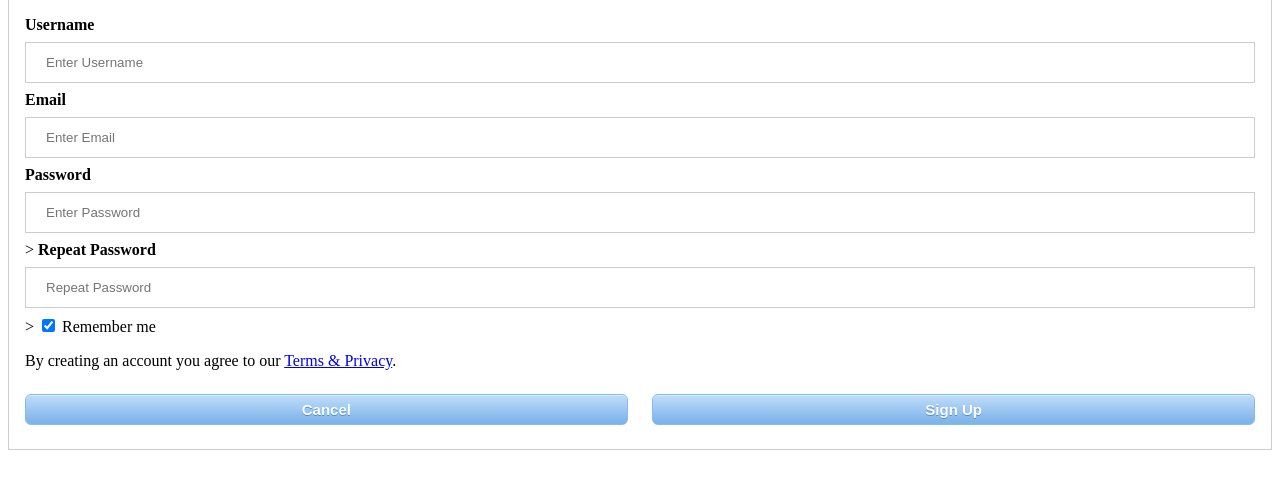
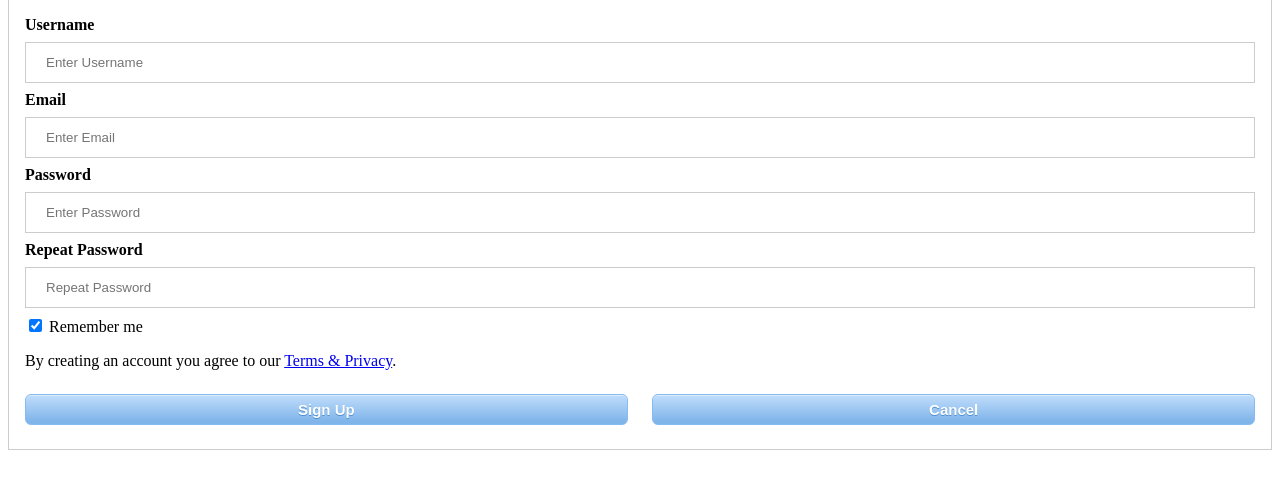
Before and after one commit to GElyess/SoftwareTraining1, a Flask app: page /register in a window 1280 px wide. Shown: the part 56-545 px from the top of the page. Run offline with Flask 3, Linux system fonts and the light colour scheme.

Commit message:
correcting

```diff
--- a/templates/register.html
+++ b/templates/register.html
@@ -66,16 +66,18 @@ button {
     <input type="text" placeholder="Enter Email" name="email" pattern="[a-z0-9._%+-]+@[a-z0-9.-]+\.[a-z]{2,3}$" required>
 
     <label><b>Password</b></label>
-    <input type="password" placeholder="Enter Password" name="password" required  minlength="8" <!--pattern="^(?=.*\d)(?=.*[a-z])(?=.*[A-Z])(?!.*\s).*$"-->>
+    <input type="password" placeholder="Enter Password" name="password" required  minlength="8" <!--pattern="^(?=.*\d)(?=.*[a-z])(?=.*[A-Z])(?!.*\s).*$"-->
 
     <label><b>Repeat Password</b></label>
-    <input type="password" placeholder="Repeat Password" name="psw-repeat" required  minlength="8" <!--pattern="^(?=.*\d)(?=.*[a-z])(?=.*[A-Z])(?!.*\s).*$"-->>
+    <input type="password" placeholder="Repeat Password" name="psw-repeat" required  minlength="8" <!--pattern="^(?=.*\d)(?=.*[a-z])(?=.*[A-Z])(?!.*\s).*$"-->
+
+    <form>
     <input type="checkbox" checked="checked"> Remember me
     <p>By creating an account you agree to our <a href="#">Terms & Privacy</a>.</p>
-
+    </form>
     <div class="clearfix">
-      <button type="button" class="cancelbtn" value="cancel" onclick="location.href='/login';" style="box-shadow: rgb(220, 236, 251) 0px 1px 0px 0px inset; background: linear-gradient(rgb(189, 219, 250) 5%, rgb(128, 181, 234) 90%) rgb(189, 219, 250); border-radius: 6px; border: 1px solid rgb(132, 187, 243); display: inline-block; cursor: pointer; color: rgb(255, 255, 255); font-family: Arial; font-size: 15px; font-weight: bold; padding: 6px 24px; text-decoration: none; text-shadow: rgb(82, 142, 204) 0px 1px 0px;">Cancel</button>
-      <button type="submit" class="signupbtn" value="valid" style="float:right; margin-left: 10px; box-shadow: rgb(220, 236, 251) 0px 1px 0px 0px inset; background: linear-gradient(rgb(189, 219, 250) 5%, rgb(128, 181, 234) 90%) rgb(189, 219, 250); border-radius: 6px; border: 1px solid rgb(132, 187, 243); display: inline-block; cursor: pointer; color: rgb(255, 255, 255); font-family: Arial; font-size: 15px; font-weight: bold; padding: 6px 24px; text-decoration: none; text-shadow: rgb(82, 142, 204) 0px 1px 0px;">Sign Up</button>
+    <button type="submit" class="signupbtn" value="valid" style="box-shadow: rgb(220, 236, 251) 0px 1px 0px 0px inset; background: linear-gradient(rgb(189, 219, 250) 5%, rgb(128, 181, 234) 90%) rgb(189, 219, 250); border-radius: 6px; border: 1px solid rgb(132, 187, 243); display: inline-block; cursor: pointer; color: rgb(255, 255, 255); font-family: Arial; font-size: 15px; font-weight: bold; padding: 6px 24px; text-decoration: none; text-shadow: rgb(82, 142, 204) 0px 1px 0px;">Sign Up</button>
+    <button type="button" class="cancelbtn" value="cancel" onclick="location.href='/login';" style="float:right; margin-left: 10px; box-shadow: rgb(220, 236, 251) 0px 1px 0px 0px inset; background: linear-gradient(rgb(189, 219, 250) 5%, rgb(128, 181, 234) 90%) rgb(189, 219, 250); border-radius: 6px; border: 1px solid rgb(132, 187, 243); display: inline-block; cursor: pointer; color: rgb(255, 255, 255); font-family: Arial; font-size: 15px; font-weight: bold; padding: 6px 24px; text-decoration: none; text-shadow: rgb(82, 142, 204) 0px 1px 0px;">Cancel</button>
     </div>
   </div>
 </form>
```
